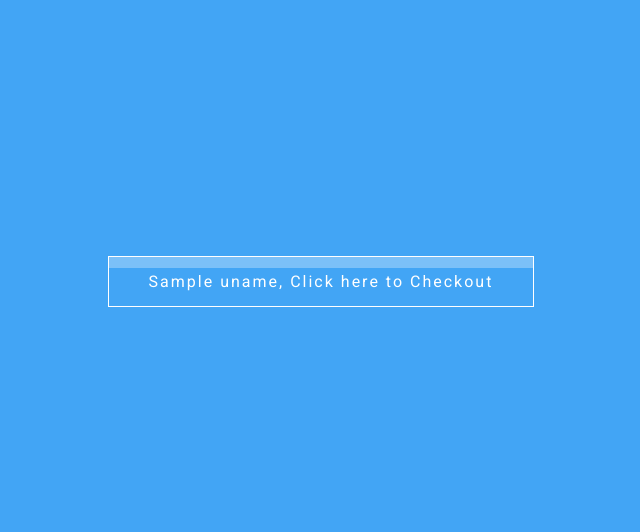
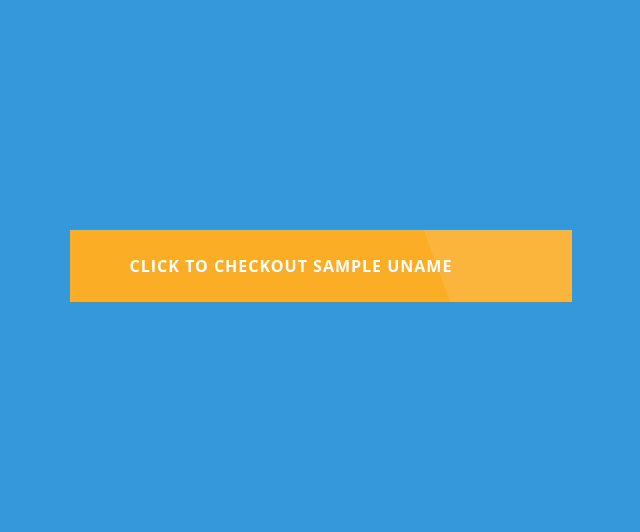
Before and after one commit to ambujraj/ManagedEntry, a Node server app: template views/checkin.ejs in a window 1280 px wide. Shown: the top 532 px of the page, without its empty margins (319-959 px from the left). Run offline with Node 20, Linux system fonts and the light colour scheme; the template is opened without the code that fills it: most values are stand-ins (such as "Sample title", 1, 10 or a date in 2020); some libraries are stand-ins or nearby versions.

Commit message:
almost final

```diff
--- a/package.json
+++ b/package.json
@@ -18,9 +18,11 @@
   "homepage": "https://github.com/ambujraj/ManagedEntry#readme",
   "dependencies": {
     "body-parser": "^1.19.0",
+    "dotenv": "^8.2.0",
     "ejs": "^3.0.1",
     "express": "^4.17.1",
     "mongoose": "^5.7.12",
+    "nexmo": "^2.5.1",
     "nodemailer": "^6.3.1"
   }
 }
--- a/views/checkin.ejs
+++ b/views/checkin.ejs
@@ -2,92 +2,195 @@
 <html lang="en" >
 <head>
   <meta charset="UTF-8">
-  <title>Creative Button Hover Collection</title>
+  <title>Check In</title>
   <style>
-  * {
-  padding:0;
-margin: 0;
-}
-body {
-  background-color: #42a5f5;
-  text-align: center;
-  font-family: "Roboto";
-  color: #fff;
-  letter-spacing:1px;
+  body {
+      background-color: #3498DB;
+  margin: 0;
+  padding: 0;
+  width:100%;
+  height:100%;
+  font-family: 'Open Sans';
 }
 
-#type1 {
-  margin-top: 20%;
-  padding-bottom: 50px;
+@font-face {
+	font-family: 'icomoon';
+	src:url('../fonts/icomoon/icomoon.eot');
+	src:url('../fonts/icomoon/icomoon.eot?#iefix') format('embedded-opentype'),
+		url('../fonts/icomoon/icomoon.woff') format('woff'),
+		url('../fonts/icomoon/icomoon.ttf') format('truetype'),
+		url('../fonts/icomoon/icomoon.svg#icomoon') format('svg');
+	font-weight: normal;
+	font-style: normal;
 }
 
-h1 {
-
-  font-size: 50px;
-  padding: 30px 0;
+.container {
+	height: 100%;
+	position: relative;
 }
 
-h3 {
-
-  padding:30px 0 0 0;
+.container > section {
+	margin: 0 auto;
+	padding: 5em 3em;
+	text-align: center;
+	color: #fff;
 }
 
-h3 a {
-  margin-left:5px;
-  text-decoration: none;
-  color: #fff;
-  font-weight: light;
-  border-bottom: 1px dotted;
-  padding: 0 2px 3px 2px;
+.container > section p {
+	position: relative;
+	margin: 0;
+	padding: 1em;
+	z-index: 1;
 }
 
-h3 a:hover {
-  border-bottom:1px solid;
+.container > section p.text {
+	font-size: 1.4em;
+}
+
+.no-touch .note-touch {
+	display: none;
 }
 
 
-.btn-2 {
-  text-align: center;
-  display: inline-block;
-  padding: 15px 40px;
-  border: 1px solid #fff;
-  cursor: pointer;
-  letter-spacing: 2px;
-  position:relative;
-  overflow:hidden;
-  margin: 0 20px;
+
+.color-3 {
+	background: #3498DB;
 }
 
-.btn-2:before {
-  content: "";
-  position: absolute;
-  height: 11px;
-  width: 100%;
-  background : #fff;
-  left: 0;
-  top: 0;
-  transition: all .3s;
-  opacity: 0.3;
+/* General button style (reset) */
+.btn {
+
+	border: none;
+	font-family: inherit;
+	font-size: inherit;
+	color: inherit;
+	background: none;
+	cursor: pointer;
+	padding: 25px 80px;
+	display: inline-block;
+	margin: 10% 30px;
+	text-transform: uppercase;
+	letter-spacing: 1px;
+	font-weight: 700;
+	outline: none;
+	position: relative;
+	-webkit-transition: all 0.3s;
+	-moz-transition: all 0.3s;
+	transition: all 0.3s;
 }
 
-.btn-2:hover:before {
-  top: 77%;
+.btn:after {
+	content: '';
+	position: absolute;
+	z-index: -1;
+	-webkit-transition: all 0.3s;
+	-moz-transition: all 0.3s;
+	transition: all 0.3s;
+}
+
+/* Pseudo elements for icons */
+.btn:before,
+.icon-heart:after,
+.icon-star:after,
+.icon-plus:after,
+.icon-file:before {
+	font-family: 'icomoon';
+	speak: none;
+	font-style: normal;
+	font-weight: normal;
+	font-variant: normal;
+	text-transform: none;
+	line-height: 1;
+	position: relative;
+	-webkit-font-smoothing: antialiased;
+}
+
+
+/* Button 1 */
+.btn-1 {
+	border: 3px solid #fff;
+	color: #fff;
+}
+
+
+/* Button 3 */
+.btn-3 {
+	background: #fcad26;
+	color: #fff;
+}
+
+.btn-3:hover {
+	background: #f29e0d;
+}
+
+.btn-3:active {
+	background: #f58500;
+	top: 2px;
+}
+
+.btn-3:before {
+	position: absolute;
+	height: 100%;
+	left: 0;
+	top: 0;
+	line-height: 3;
+	font-size: 140%;
+	width: 60px;
+}
+
+/* Button 3e */
+.btn-3e {
+	padding: 25px 120px 25px 60px;
+	overflow: hidden;
+}
+
+.btn-3e:before {
+	left: auto;
+	right: 10px;
+	z-index: 2;
+}
+
+.btn-3e:after {
+	width: 30%;
+	height: 200%;
+	background: rgba(255,255,255,0.1);
+	z-index: 1;
+	right: 0;
+	top: 0;
+	margin: -5px 0 0 -5px;
+	-webkit-transform-origin: 0 0;
+	-webkit-transform: rotate(-20deg);
+	-moz-transform-origin: 0 0;
+	-moz-transform: rotate(-20deg);
+	-ms-transform-origin: 0 0;
+	-ms-transform: rotate(-20deg);
+	transform-origin: 0 0;
+	transform: rotate(-20deg);
+}
+
+.btn-3e:hover:after {
+	width: 40%;
 }
   </style>
 
 </head>
 <body>
 <!-- partial:index.partial.html -->
-<link href='https://fonts.googleapis.com/css?family=Roboto' rel='stylesheet' type='text/css'>
-<div id="type1">
-<div class="btn-2">
-  <%=uname%>, Click here to Checkout
+<div class="container">
+
+  <section class="color-3">
+
+    <p>
+      <form action="/checkout" method="POST">
+      <button class="btn btn-3 btn-3e icon-arrow-right" type="submit">Click to Checkout <%=uname%></button>
+    </form>
+    </p>
+  </section>
+
 </div>
-</div>
-
-  <script>
-
-  </script>
+<!-- partial -->
+  <script src='https://cdnjs.cloudflare.com/ajax/libs/modernizr/2.6.2/modernizr.js'></script>
+<script src='https://cdnjs.cloudflare.com/ajax/libs/classie/1.0.1/classie.js'></script>
 
 </body>
 </html>
```
Also changed, not shown: app.js (+108 -11 lines), views/checkout.ejs (added, +32 -0 lines).
